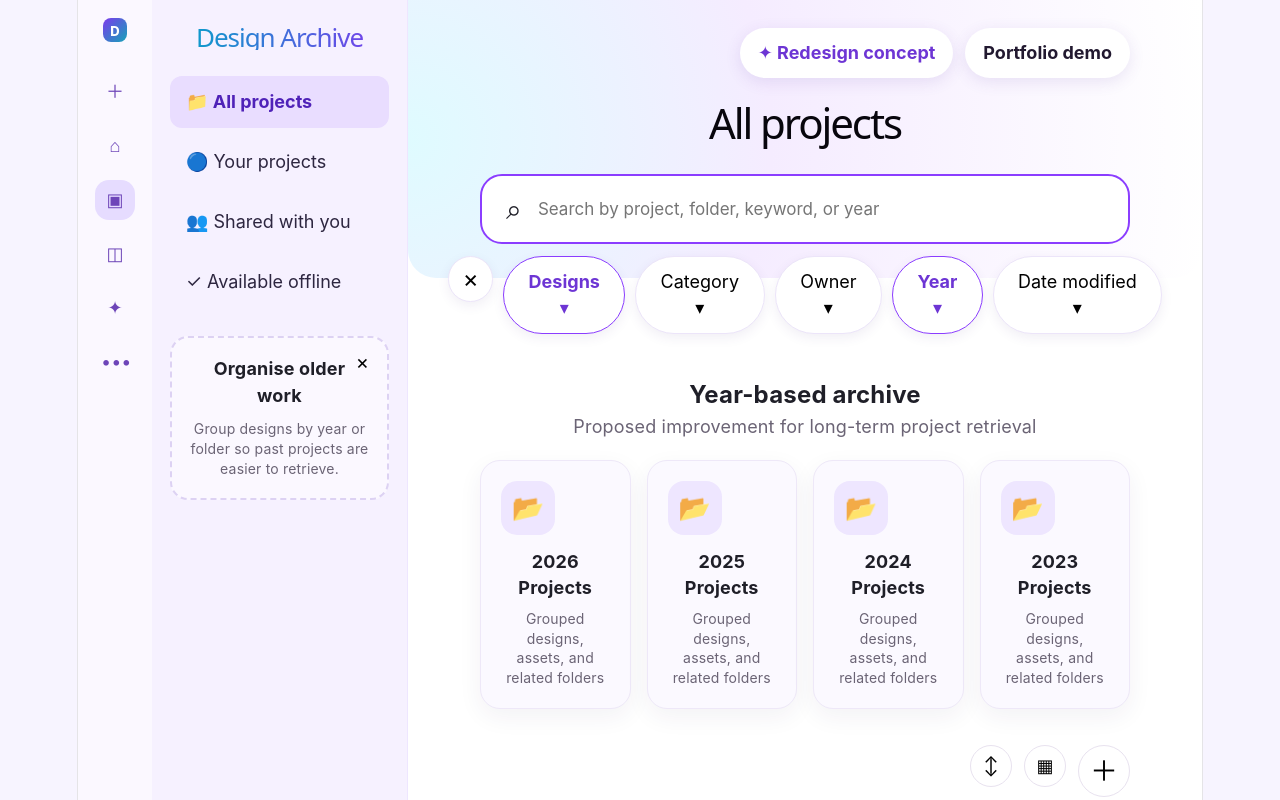
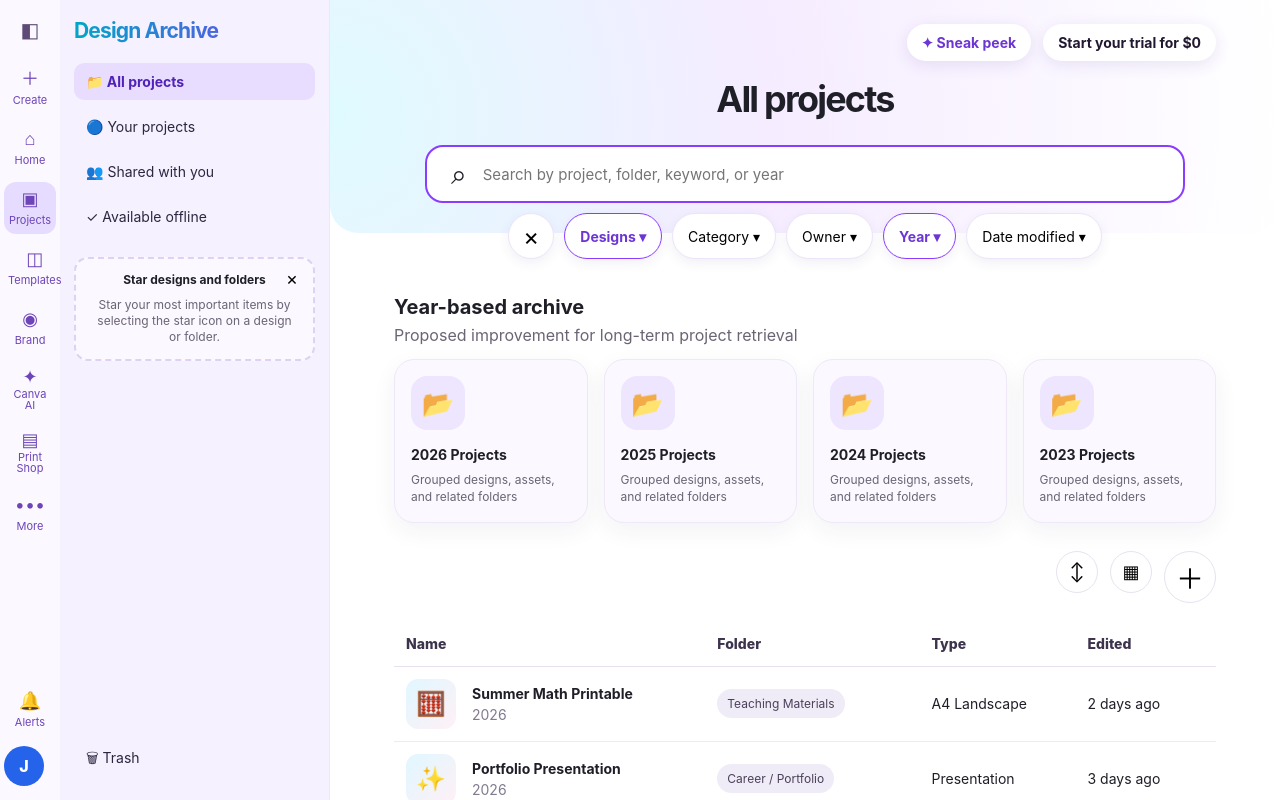
Before and after one commit to jesstasha/canva-projects-redesign, a React (Vite) app: page / in a window 1280 px wide. Shown: the top 800 px of the page. Built offline with nearby package versions, Linux system fonts and the light colour scheme.

Commit message:
feat: build sidebar structure and collapse interaction

```diff
--- a/src/App.css
+++ b/src/App.css
@@ -21,9 +21,10 @@ button {
 }
 
 .app {
-  min-height: 100vh;
+  height: 100vh;
   display: flex;
   background: #ffffff;
+  overflow: hidden;
 }
 
 /* Sidebar */
@@ -34,17 +35,64 @@ button {
   display: flex;
   background: #f6f1ff;
   border-right: 1px solid #eee6ff;
+  flex-shrink: 0;
+}
+.sidebar.collapsed {
+  width: 72px;
+}
+
+.collapseButton {
+  width: 40px;
+  height: 32px;
+  border-radius: 10px;
+  background: transparent;
+  color: #5d4b76;
+  font-size: 20px;
+  display: grid;
+  place-items: center;
+  margin-bottom: 8px;
+}
+
+.collapseButton:hover {
+  background: #e6dcff;
 }
 
 .iconRail {
-  width: 74px;
-  padding: 18px 12px;
+  width: 60px;
+  padding: 14px 3px;
   display: flex;
   flex-direction: column;
   align-items: center;
-  gap: 14px;
+  gap: 8px;
   background: #fbf8ff;
 }
+.railItem {
+  width: 52px;
+  min-height: 52px;
+  border-radius: 12px;
+  background: transparent;
+  color: #6d45b8;
+  display: grid;
+  place-items: center;
+  gap: 3px;
+  padding: 6px 4px;
+}
+.railItem:hover,
+.railItem.active {
+  background: #e6dcff;
+}
+
+.railIcon {
+  font-size: 18px;
+  line-height: 1;
+}
+
+.railLabel {
+  font-size: 11px;
+  line-height: 1;
+}
+
+이러면 원
 
 .miniLogo {
   width: 24px;
@@ -60,14 +108,14 @@ button {
 }
 
 .railButton {
-  width: 40px;
-  height: 40px;
-  border-radius: 14px;
+  width: 34px;
+  height: 34px;
+  border-radius: 11px;
   background: transparent;
   color: #6d45b8;
   display: grid;
   place-items: center;
-  font-size: 18px;
+  font-size: 15px;
 }
 
 .railButton:hover,
@@ -75,11 +123,6 @@ button {
   background: #e6dcff;
 }
 
-.railBottom {
-  margin-top: auto;
-  display: grid;
-  gap: 12px;
-}
 
 .profileButton {
   width: 40px;
@@ -92,14 +135,15 @@ button {
 
 .projectNav {
   flex: 1;
-  padding: 24px 18px;
+  padding: 18px 14px;
   display: flex;
   flex-direction: column;
 }
 
 .brand {
-  margin: 0 0 26px;
-  font-size: 26px;
+  margin: 0 0 21px;
+  font-size: 21px;
+  margin-bottom: 20px;
   letter-spacing: -0.04em;
   background: linear-gradient(90deg, #00a6c7, #7c3aed);
   -webkit-background-clip: text;
@@ -114,8 +158,9 @@ button {
 .navItem {
   width: 100%;
   text-align: left;
-  padding: 13px 16px;
-  border-radius: 12px;
+  padding: 10px 12px;
+  border-radius: 10px;
+  font-size: 14px;
   background: transparent;
   color: #2d2640;
 }
@@ -128,35 +173,40 @@ button {
 }
 
 .tipCard {
-  margin-top: 28px;
-  padding: 18px;
+  margin-top: 22px;
+  padding: 13px 14px;
   border: 2px dashed #ddd2f3;
-  border-radius: 18px;
+  border-radius: 14px;
   background: #fbf8ff;
   position: relative;
   text-align: center;
+  font-size: 12px;
+}
+.tipCard strong{
+  font-size: 12px;
 }
 
 .tipCard p {
   margin: 10px 0 0;
-  font-size: 14px;
+  font-size: 12px;
   color: #6b6475;
-  line-height: 1.45;
+  line-height: 1.35;
 }
 
 .closeTip {
   position: absolute;
-  top: 10px;
-  right: 12px;
+  top: 8px;
+  right: 9px;
   background: transparent;
-  font-size: 20px;
+  font-size: 18px;
 }
 
 .trash {
   margin-top: auto;
   text-align: left;
-  padding: 13px 16px;
+  padding: 10px 12px;
   border-radius: 12px;
+  font-size: 14px;
   background: transparent;
   color: #2d2640;
 }
@@ -166,13 +216,15 @@ button {
 .mainContent {
   flex: 1;
   min-width: 0;
+  height: 100vh;
+  overflow-y: auto;
   background: white;
   padding-bottom: 60px;
 }
 
 .hero {
-  min-height: 230px;
-  padding: 28px 72px 34px;
+  min-height: 210px;
+  padding: 24px 64px 30px;
   background: radial-gradient(circle at left, #dffbff 0, #f5ecff 45%, #fff 100%);
   border-bottom-left-radius: 28px;
   border-bottom-right-radius: 28px;
@@ -186,11 +238,12 @@ button {
 
 .softButton,
 .trialButton {
-  padding: 12px 18px;
+  padding: 10px 15px;
   border-radius: 999px;
   background: white;
   box-shadow: 0 4px 16px rgba(91, 56, 168, 0.12);
   font-weight: 700;
+  font-size: 14px;
 }
 
 .softButton {
@@ -202,22 +255,22 @@ button {
 }
 
 .hero h2 {
-  margin: 20px 0 26px;
+  margin: 16px 0 24px;
   text-align: center;
-  font-size: 42px;
+  font-size: 36px;
   letter-spacing: -0.05em;
 }
 
 .searchBar {
-  max-width: 840px;
-  height: 70px;
+  max-width: 760px;
+  height: 58px;
   margin: 0 auto;
   display: flex;
   align-items: center;
   gap: 14px;
   padding: 0 24px;
   border: 2px solid #8b3dff;
-  border-radius: 22px;
+  border-radius: 18px;
   background: white;
 }
 
@@ -229,7 +282,7 @@ button {
   flex: 1;
   border: none;
   outline: none;
-  font-size: 17px;
+  font-size: 15px;
 }
 
 /* Filters */
@@ -238,17 +291,18 @@ button {
   display: flex;
   justify-content: center;
   gap: 10px;
-  margin-top: -22px;
+  margin-top: -20px;
   padding: 0 40px;
 }
 
 .filter,
 .clearFilter {
-  padding: 12px 18px;
+  padding: 10px 15px;
   border-radius: 999px;
   background: white;
   border: 1px solid #ece5f9;
   box-shadow: 0 4px 12px rgba(82, 53, 126, 0.08);
+  font-size: 14px;
 }
 
 .filter.active,
@@ -268,16 +322,16 @@ button {
 /* Folder proposal */
 
 .folderPreview {
-  padding: 48px 72px 12px;
+  padding: 36px 64px 8px;
 }
 
 .sectionTitle h3 {
   margin: 0;
-  font-size: 24px;
+  font-size: 20px;
 }
 
 .sectionTitle p {
-  margin: 6px 0 20px;
+  margin: 6px 0 14px;
   color: #6b6475;
 }
 
@@ -288,7 +342,7 @@ button {
 }
 
 .folderCard {
-  padding: 20px;
+  padding: 16px;
   border-radius: 20px;
   border: 1px solid #eee8f8;
   background: #fbf9ff;
@@ -309,14 +363,18 @@ button {
 .folderCard p {
   margin: 8px 0 0;
   color: #6b6475;
+  font-size: 12px;
+  line-height: 1.4;
+}
+
+.folderCard strong {
   font-size: 14px;
-  line-height: 1.4;
 }
 
 /* Table */
 
 .projectArea {
-  padding: 24px 72px;
+  padding: 20px 64px;
 }
 
 .viewTools {
@@ -358,11 +416,13 @@ button {
   border-bottom: 1px solid #e8e2ef;
   color: #3d334d;
   font-weight: 800;
+  font-size: 14px;
 }
 
 .projectRow {
-  min-height: 86px;
+  min-height: 74px;
   padding: 12px;
+  font-size: 14px;
   border-bottom: 1px solid #eee9f5;
 }
 
@@ -391,28 +451,28 @@ button {
 }
 
 .thumb {
-  width: 58px;
-  height: 58px;
+  width: 50px;
+  height: 50px;
   display: grid;
   place-items: center;
   border-radius: 12px;
   background: linear-gradient(135deg, #e0f7ff, #fff0f6);
-  font-size: 28px;
+  font-size: 24px;
   flex: 0 0 auto;
 }
 
 .folderPill {
   width: fit-content;
-  padding: 8px 12px;
+  padding: 7px 10px;
   border-radius: 999px;
   background: #f0ecf7;
-  font-size: 14px;
+  font-size: 12px;
   color: #4a405a;
 }
 
 @media (max-width: 950px) {
   .sidebar {
-    width: 86px;
+    width: 300px;
   }
 
   .projectNav {
@@ -442,3 +502,8 @@ button {
     display: none;
   }
 }
+.railBottom {
+  margin-top: auto;
+  display: grid;
+  gap: 10px;
+}
--- a/src/App.jsx
+++ b/src/App.jsx
@@ -1,3 +1,4 @@
+import { useState } from "react";
 import "./App.css";
 
 const projects = [
@@ -48,21 +49,40 @@ const projects = [
   },
 ];
 
-function IconRail() {
-  const items = ["＋", "⌂", "▣", "◫", "✦", "•••"];
+function IconRail({ onToggle }) {
+  const items = [
+    { icon: "＋", label: "Create" },
+    { icon: "⌂", label: "Home" },
+    { icon: "▣", label: "Projects", active: true },
+    { icon: "◫", label: "Templates" },
+    { icon: "◉", label: "Brand" },
+    { icon: "✦", label: "Canva AI" },
+    { icon: "▤", label: "Print Shop" },
+    { icon: "•••", label: "More" },
+  ];
+
   return (
     <nav className="iconRail">
-      <div className="miniLogo">D</div>
-      {items.map((item, index) => (
+      <button className="collapseButton" onClick={onToggle} aria-label="Toggle sidebar">
+        ◧
+      </button>
+
+      {items.map((item) => (
         <button
-          key={item}
-          className={`railButton ${index === 2 ? "active" : ""}`}
+          key={item.label}
+          className={`railItem ${item.active ? "active" : ""}`}
         >
-          {item}
+          <span className="railIcon">{item.icon}</span>
+          <span className="railLabel">{item.label}</span>
         </button>
       ))}
+
       <div className="railBottom">
-        <button className="railButton">🔔</button>
+        <button className="railItem">
+          <span className="railIcon">🔔</span>
+          <span className="railLabel">Alerts</span>
+        </button>
+
         <button className="profileButton">J</button>
       </div>
     </nav>
@@ -70,6 +90,8 @@ function IconRail() {
 }
 
 function ProjectNav() {
+  const [showTip, setShowTip] = useState(true);
+
   return (
     <aside className="projectNav">
       <h1 className="brand">Design Archive</h1>
@@ -81,25 +103,43 @@ function ProjectNav() {
         <button className="navItem">✓ Available offline</button>
       </div>
 
-      <div className="tipCard">
-        <button className="closeTip">×</button>
-        <strong>Organise older work</strong>
-        <p>
-          Group designs by year or folder so past projects are easier to
-          retrieve.
-        </p>
-      </div>
+      {showTip && (
+        <div className="tipCard">
+          <button className="closeTip" onClick={() => setShowTip(false)}>×</button>
+          <strong>Star designs and folders</strong>
+          <p>
+            Star your most important items by selecting the star icon on a design or folder.
+          </p>
+        </div>
+      )}
 
       <button className="trash">🗑 Trash</button>
     </aside>
   );
 }
 
-function Sidebar() {
+function Sidebar({ collapsed, onToggle }) {
   return (
-    <div className="sidebar">
-      <IconRail />
-      <ProjectNav />
+    <div className={`sidebar ${collapsed ? "collapsed" : ""}`}>
+      <IconRail onToggle={onToggle} />
+      {!collapsed && <ProjectNav />}
+    </div>
+  );
+}
+
+export default function App() {
+  const [collapsed, setCollapsed] = useState(false);
+
+  return (
+    <div className="app">
+      <Sidebar collapsed={collapsed} onToggle={() => setCollapsed(!collapsed)} />
+
+      <main className="mainContent">
+        <TopHero />
+        <Filters />
+        <FolderPreview />
+        <ProjectTable />
+      </main>
     </div>
   );
 }
@@ -108,8 +148,8 @@ function TopHero() {
   return (
     <section className="hero">
       <div className="heroActions">
-        <button className="softButton">✦ Redesign concept</button>
-        <button className="trialButton">Portfolio demo</button>
+        <button className="softButton">✦ Sneak peek</button>
+        <button className="trialButton">Start your trial for $0</button>
       </div>
 
       <h2>All projects</h2>
@@ -194,18 +234,3 @@ function FolderPreview() {
     </section>
   );
 }
-
-export default function App() {
-  return (
-    <div className="app">
-      <Sidebar />
-
-      <main className="mainContent">
-        <TopHero />
-        <Filters />
-        <FolderPreview />
-        <ProjectTable />
-      </main>
-    </div>
-  );
-}
--- a/src/index.css
+++ b/src/index.css
@@ -1,111 +1,15 @@
 :root {
-  --text: #6b6375;
-  --text-h: #08060d;
-  --bg: #fff;
-  --border: #e5e4e7;
-  --code-bg: #f4f3ec;
-  --accent: #aa3bff;
-  --accent-bg: rgba(170, 59, 255, 0.1);
-  --accent-border: rgba(170, 59, 255, 0.5);
-  --social-bg: rgba(244, 243, 236, 0.5);
-  --shadow:
-    rgba(0, 0, 0, 0.1) 0 10px 15px -3px, rgba(0, 0, 0, 0.05) 0 4px 6px -2px;
-
-  --sans: system-ui, 'Segoe UI', Roboto, sans-serif;
-  --heading: system-ui, 'Segoe UI', Roboto, sans-serif;
-  --mono: ui-monospace, Consolas, monospace;
-
-  font: 18px/145% var(--sans);
-  letter-spacing: 0.18px;
-  color-scheme: light dark;
-  color: var(--text);
-  background: var(--bg);
-  font-synthesis: none;
-  text-rendering: optimizeLegibility;
-  -webkit-font-smoothing: antialiased;
-  -moz-osx-font-smoothing: grayscale;
-
-  @media (max-width: 1024px) {
-    font-size: 16px;
-  }
+  font-family: Inter, system-ui, Avenir, Helvetica, Arial, sans-serif;
 }
 
-@media (prefers-color-scheme: dark) {
-  :root {
-    --text: #9ca3af;
-    --text-h: #f3f4f6;
-    --bg: #16171d;
-    --border: #2e303a;
-    --code-bg: #1f2028;
-    --accent: #c084fc;
-    --accent-bg: rgba(192, 132, 252, 0.15);
-    --accent-border: rgba(192, 132, 252, 0.5);
-    --social-bg: rgba(47, 48, 58, 0.5);
-    --shadow:
-      rgba(0, 0, 0, 0.4) 0 10px 15px -3px, rgba(0, 0, 0, 0.25) 0 4px 6px -2px;
-  }
-
-  #social .button-icon {
-    filter: invert(1) brightness(2);
-  }
+html,
+body,
+#root {
+  margin: 0;
+  width: 100%;
+  min-height: 100vh;
 }
 
 body {
-  margin: 0;
+  overflow: hidden;
 }
-
-#root {
-  width: 1126px;
-  max-width: 100%;
-  margin: 0 auto;
-  text-align: center;
-  border-inline: 1px solid var(--border);
-  min-height: 100svh;
-  display: flex;
-  flex-direction: column;
-  box-sizing: border-box;
-}
-
-h1,
-h2 {
-  font-family: var(--heading);
-  font-weight: 500;
-  color: var(--text-h);
-}
-
-h1 {
-  font-size: 56px;
-  letter-spacing: -1.68px;
-  margin: 32px 0;
-  @media (max-width: 1024px) {
-    font-size: 36px;
-    margin: 20px 0;
-  }
-}
-h2 {
-  font-size: 24px;
-  line-height: 118%;
-  letter-spacing: -0.24px;
-  margin: 0 0 8px;
-  @media (max-width: 1024px) {
-    font-size: 20px;
-  }
-}
-p {
-  margin: 0;
-}
-
-code,
-.counter {
-  font-family: var(--mono);
-  display: inline-flex;
-  border-radius: 4px;
-  color: var(--text-h);
-}
-
-code {
-  font-size: 15px;
-  line-height: 135%;
-  padding: 4px 8px;
-  background: var(--code-bg);
-}
```
